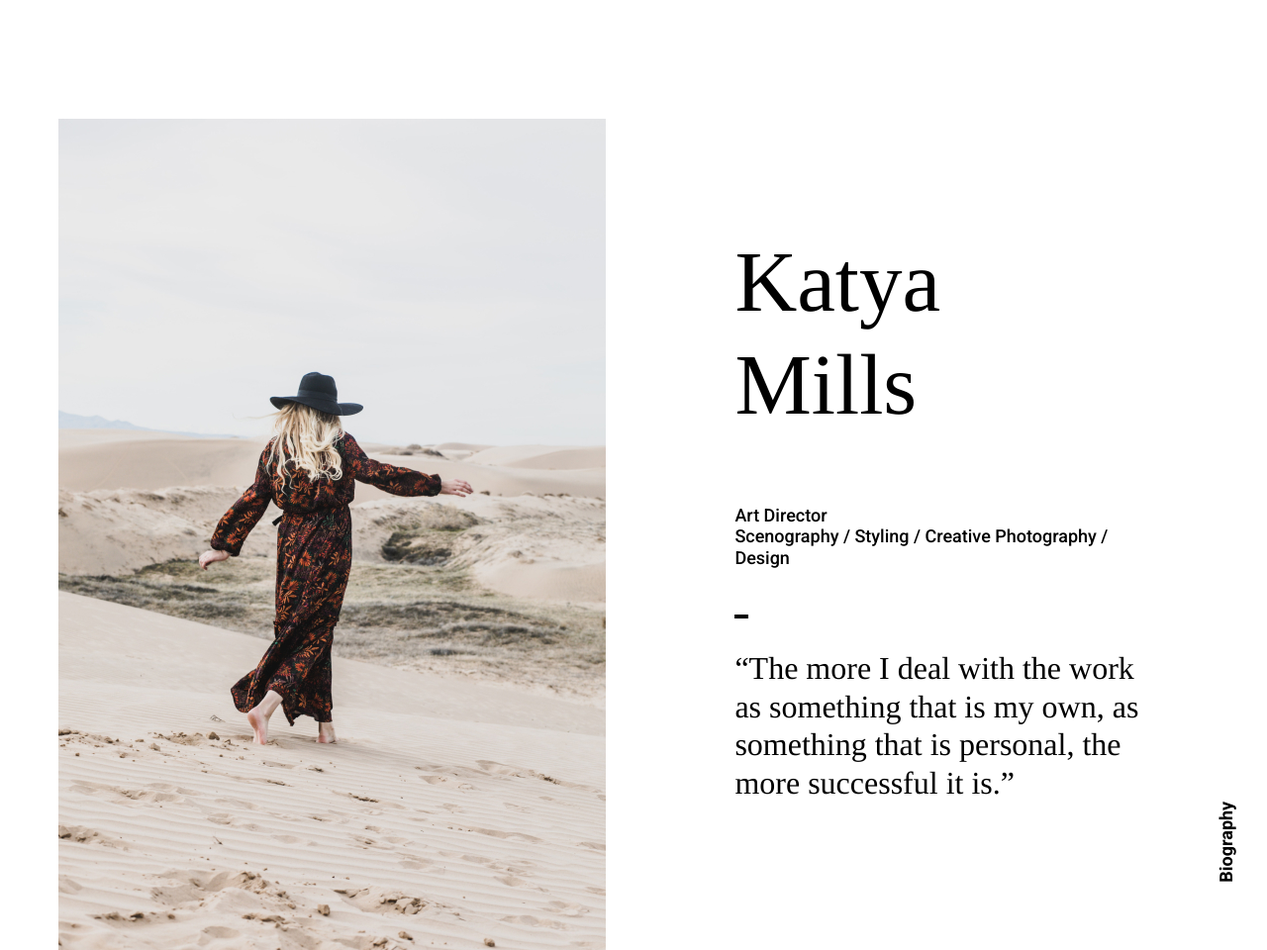
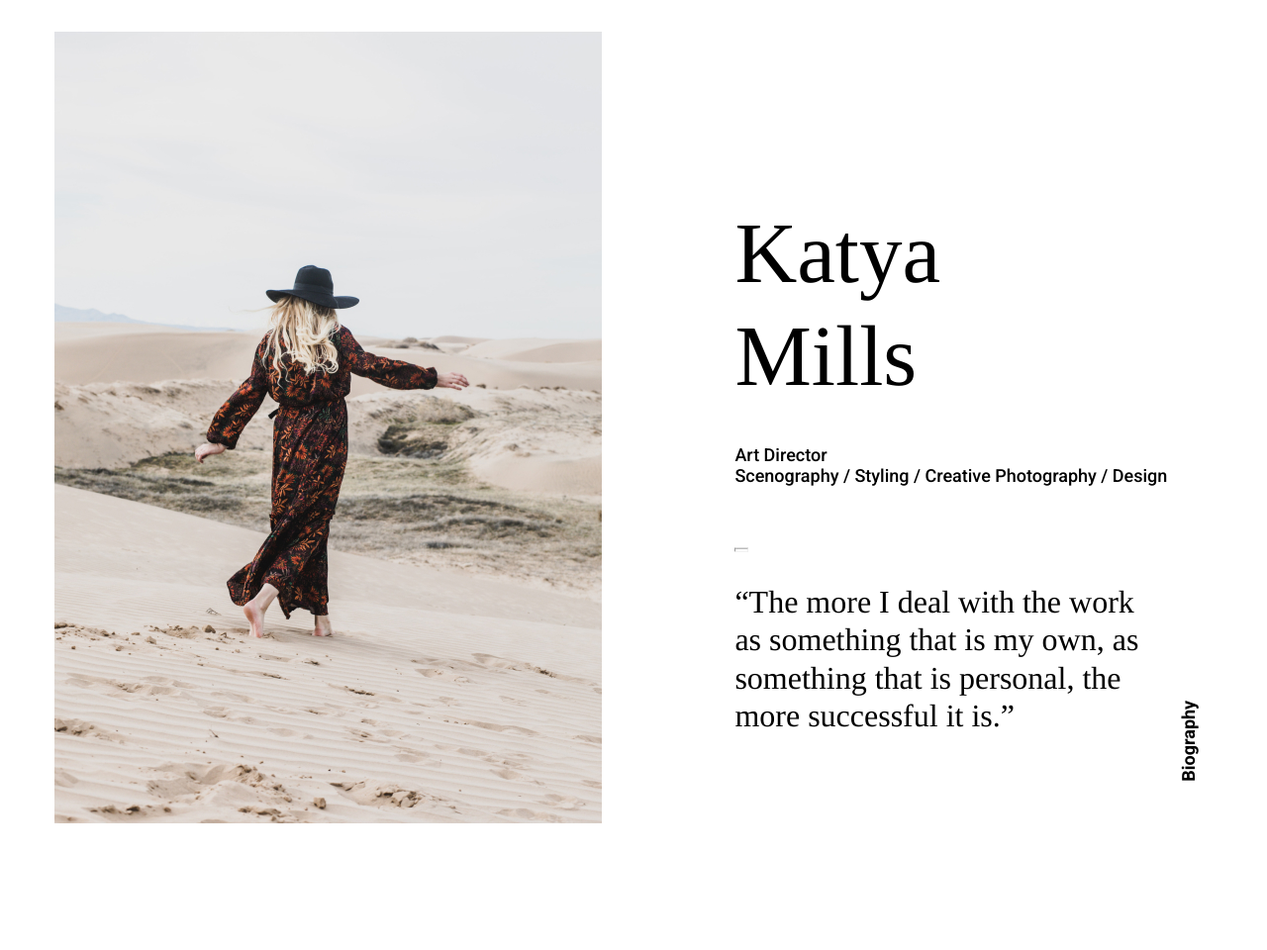
Before and after one commit to SokolovGorge/otus-css-sokolov, a plain HTML site: page index.html in a window 1280 px wide. Shown: the part 740-1700 px from the top of the page at 99% size. After the commit the page ends 1600 px from the top, so only its background shows below. Drawn offline with Linux system fonts and the light colour scheme; files whose address does not match are found by name.

Commit message:
change after call

```diff
--- a/index.html
+++ b/index.html
@@ -28,7 +28,7 @@
             <img class="mode-studio-image" src="img/mod-studio.jpg" alt="Mod Studio">
         </section>
 
-        <section class="biography-section"  id="biography-section">
+        <section class="biography-section clearfix"  id="biography-section">
             <h2 class="section-title biography-title">Biography</h2>
 
             <div class="biography-column biography-left">
@@ -36,16 +36,17 @@
             </div>
 
             <div class="biography-column biography-right">
-                <h3 class="section-caption katya-caption">Katya<br>Mills</h3>
+                <div class="katya-block-right">
+                    <h3 class="section-caption katya-caption">Katya Mills</h3>
 
-                <p class="photo-caption-large">Art Director</p>
-                <p class="photo-caption-large">Scenography / Styling / Creative Photography / Design</p>
-                <div class="biographi-serarator">
+                    <p class="photo-caption-large">Art Director</p>
+                    <p class="photo-caption-large">Scenography / Styling / Creative Photography / Design</p>
+                    <hr class="biographi-separator"/>
+
+                    <blockquote class="quote katya-quote">
+                        &ldquo;The more&nbsp;I deal with the work as&nbsp;something that is&nbsp;my&nbsp;own, as something that is&nbsp;personal, the more successful it&nbsp;is.&rdquo;
+                    </blockquote>
                 </div>
-
-                <blockquote class="quote">
-                    &ldquo;The more&nbsp;I deal with the work as&nbsp;something that is&nbsp;my&nbsp;own, as something that is&nbsp;personal, the more successful it&nbsp;is.&rdquo;
-                </blockquote>
             </div>
         </section>
 
--- a/style/style.css
+++ b/style/style.css
@@ -33,6 +33,12 @@ section {
 
 .upper-text {
   text-transform: uppercase;
+}
+
+.clearfix::after {
+  content: "";
+  display: block;
+  clear: both;
 }
 
 .nav-section {
@@ -104,6 +110,7 @@ section {
 
 .mod-studio-title {
   font-size: 0.205em;
+  top: 250px;
   position: absolute;
   left: 0;
   right: 0;
@@ -112,7 +119,7 @@ section {
 
 .mode-studio-image {
   position: absolute;
-  left: 50%;
+  left: 48.5%;
   top: 50%;
   transform: translate(-50%, -50%);
   width: 100%;
@@ -124,8 +131,8 @@ section {
 
 .biography-title {
   position: absolute;
-  right: 0px;
-  top: 780px;
+  right: 38px;
+  bottom: 100px;
   z-index: 1;
   transform: rotate(-90deg);
 }
@@ -133,35 +140,52 @@ section {
 .biography-column {
   float: left;
   width: 50%;
+  height: 100%;
   position: relative;
 }
 
 .biography-left {
-  padding: calc((1400px - 100%)/2)  2.2% 0 0;
+  text-align: right;
 }
 
 .biography-right {
-  padding: 13.5% 8.26% 0 8%;
+  padding-left: 8%;
 }
 
-.biographi-serarator {
+.biographi-separator {
   width: 14px;
   height: 4px;
-  background-color: black;
-  margin-top: 47px;
+  margin-top: 62px;
   margin-bottom: 31px;
+  color: black;
 }
 .katya-image {
-  float: right;
+  position: absolute;
   width: 100%;
   height: 100%;
   max-width: 553px;
   max-height: 840px;
+  margin-right: 32px;
   object-fit: cover;
+  right: 0px;
+  top: 50%;
+  transform: translateY(-53.5%);
+}
+
+.katya-block-right {
+  position: absolute;
+  top: 51.6%;
+  transform: translateY(-50%);
 }
 
 .katya-caption {
-  margin-bottom: 68px;
+  margin-bottom: 36px;
+  width: 4em;
+}
+
+.katya-quote {
+  width: 100%;
+  max-width: 13em;
 }
 
 .strengths-list{
```
